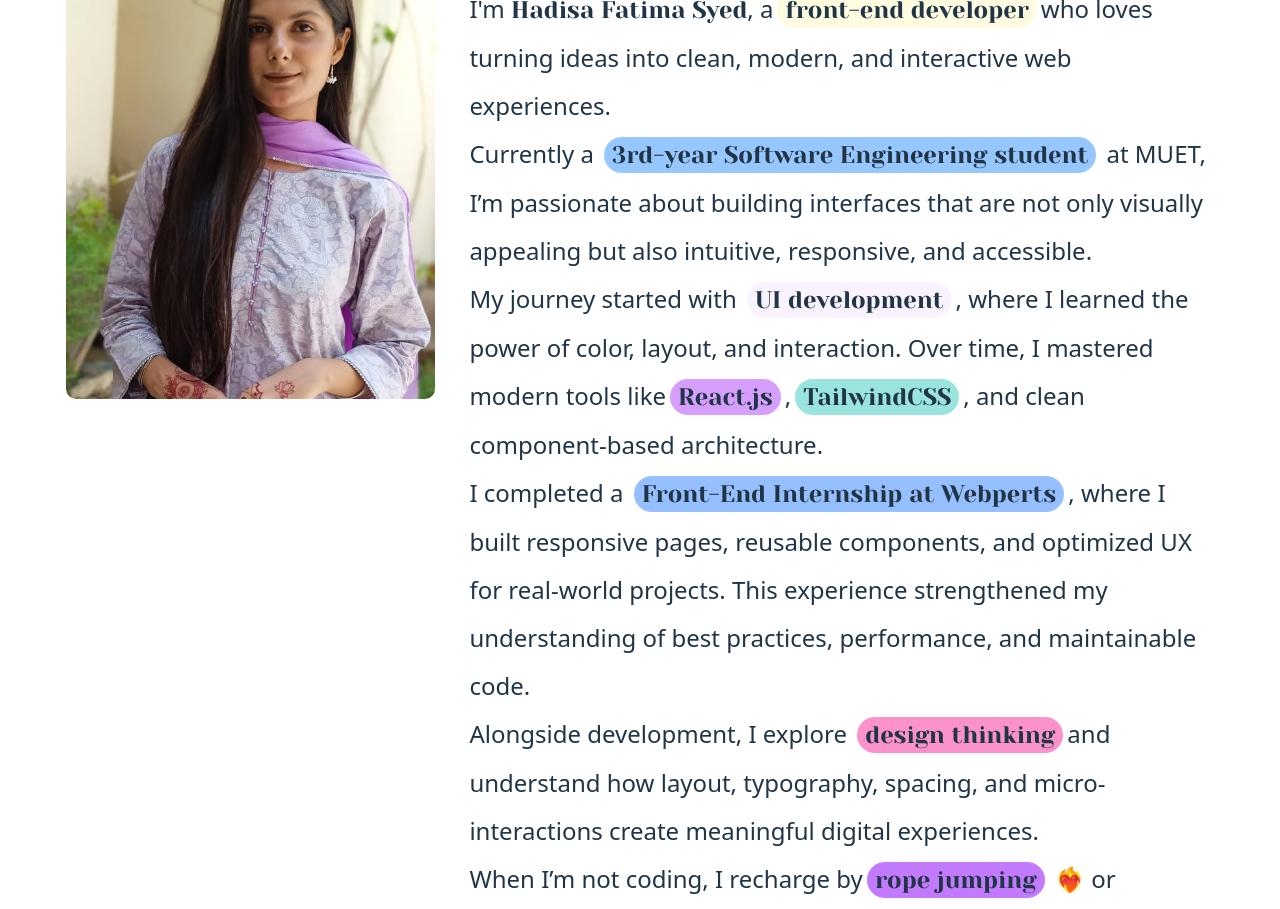
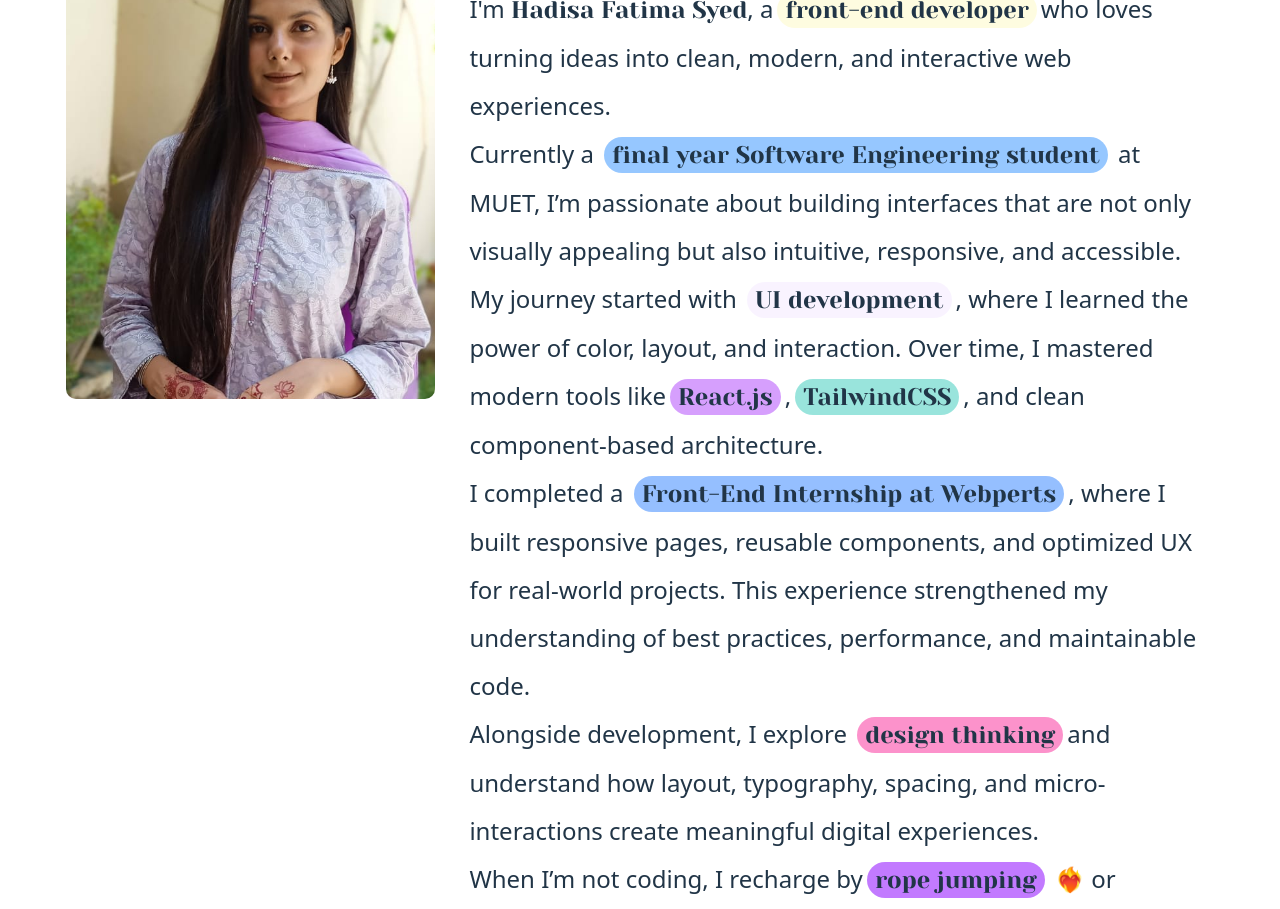
Before and after one commit to hadisafatima/Portfolio, a React (Vite) app: page / in a window 1280 px wide. Shown: the part 980-1889 px from the top of the page. Built offline with nearby package versions, Linux system fonts and the light colour scheme.

Commit message:
minor chnage

```diff
--- a/src/App.jsx
+++ b/src/App.jsx
@@ -218,7 +218,7 @@ function App() {
               </p>
 
               <p>
-                Currently a <span className="bg-blue-400/60 py-1 px-2 mx-1 rounded-full font-mono yeseva-one-regular">3rd-year Software Engineering student</span> at MUET,
+                Currently a <span className="bg-blue-400/60 py-1 px-2 mx-1 rounded-full font-mono yeseva-one-regular">final year Software Engineering student</span> at MUET,
                 I’m passionate about building interfaces that are not only visually appealing
                 but also intuitive, responsive, and accessible.
               </p>
```
